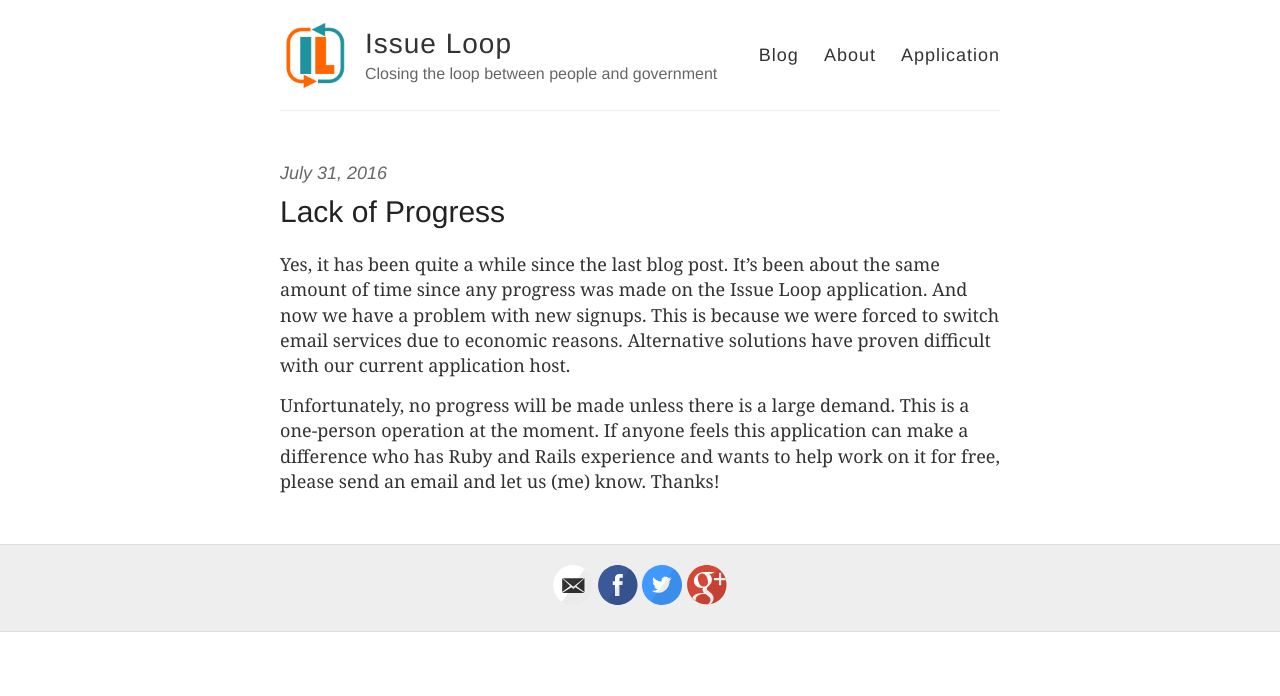
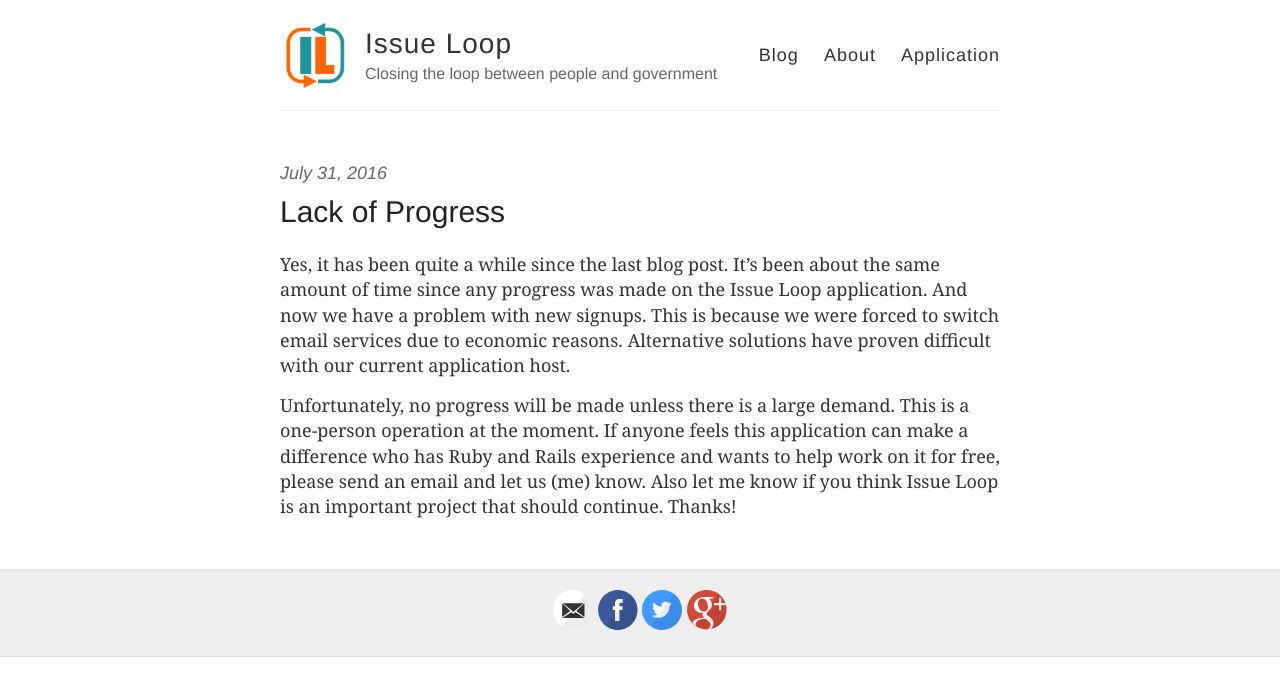
Before and after one commit to mikefeldmangh/issueloop, a Jekyll site: the page built from _posts/2016-7-31-Lack-Of-Progress.md, in a window 1280 px wide. Shown: the top 696 px of the page. Built offline with Jekyll 4.4.1, drawn with Linux system fonts in a browser that asks for light colours; comment, search, counter and statistics services are not loaded.

Commit message:
Update post.

```diff
--- a/_posts/2016-7-31-Lack-Of-Progress.md
+++ b/_posts/2016-7-31-Lack-Of-Progress.md
@@ -6,4 +6,4 @@ disqus: yes
 
 Yes, it has been quite a while since the last blog post. It's been about the same amount of time since any progress was made on the Issue Loop application. And now we have a problem with new signups. This is because we were forced to switch email services due to economic reasons. Alternative solutions have proven difficult with our current application host.
 
-Unfortunately, no progress will be made unless there is a large demand. This is a one-person operation at the moment. If anyone feels this application can make a difference who has Ruby and Rails experience and wants to help work on it for free, please send an email and let us (me) know. Thanks!
+Unfortunately, no progress will be made unless there is a large demand. This is a one-person operation at the moment. If anyone feels this application can make a difference who has Ruby and Rails experience and wants to help work on it for free, please send an email and let us (me) know. Also let me know if you think Issue Loop is an important project that should continue. Thanks!
```
